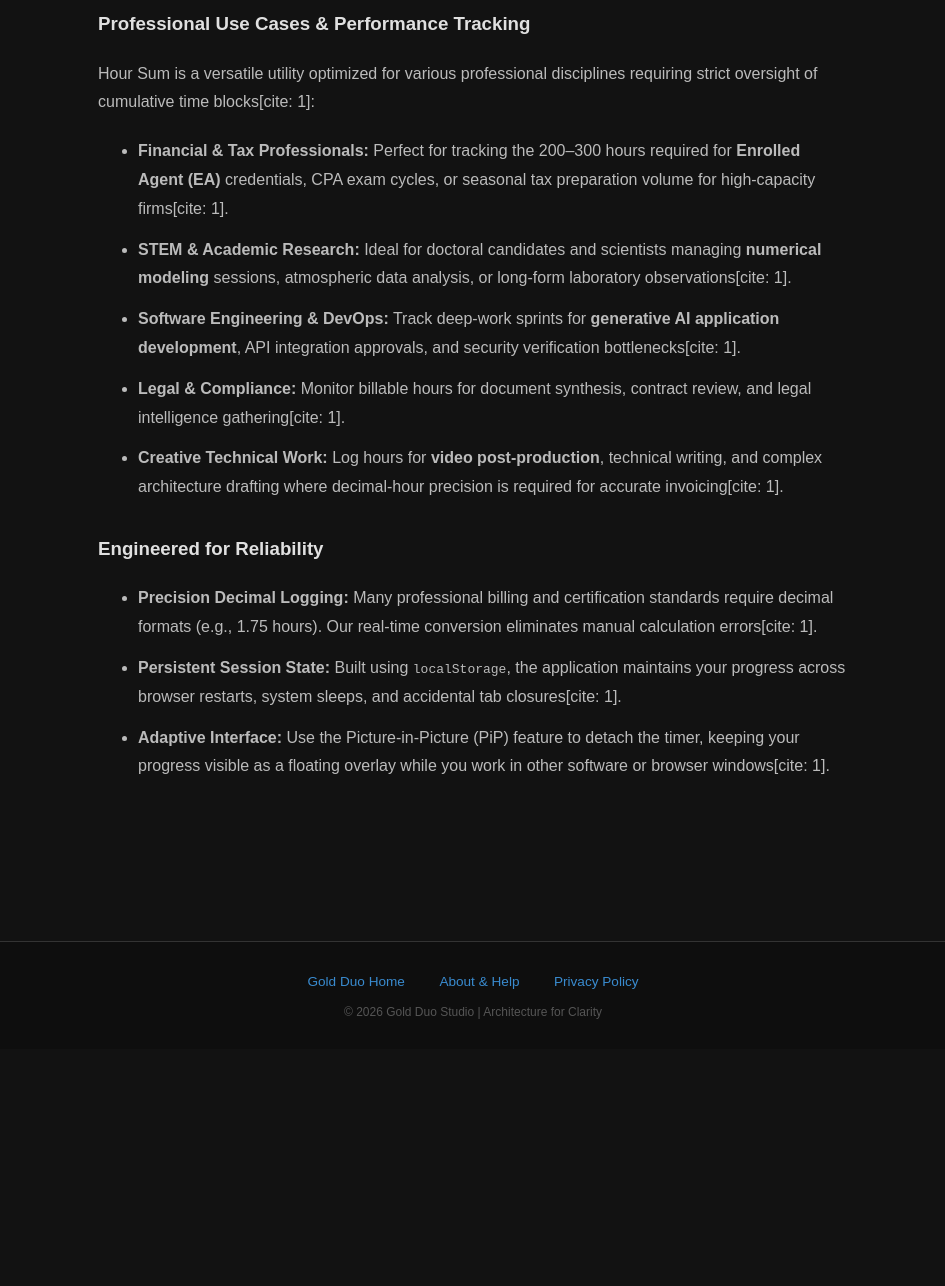
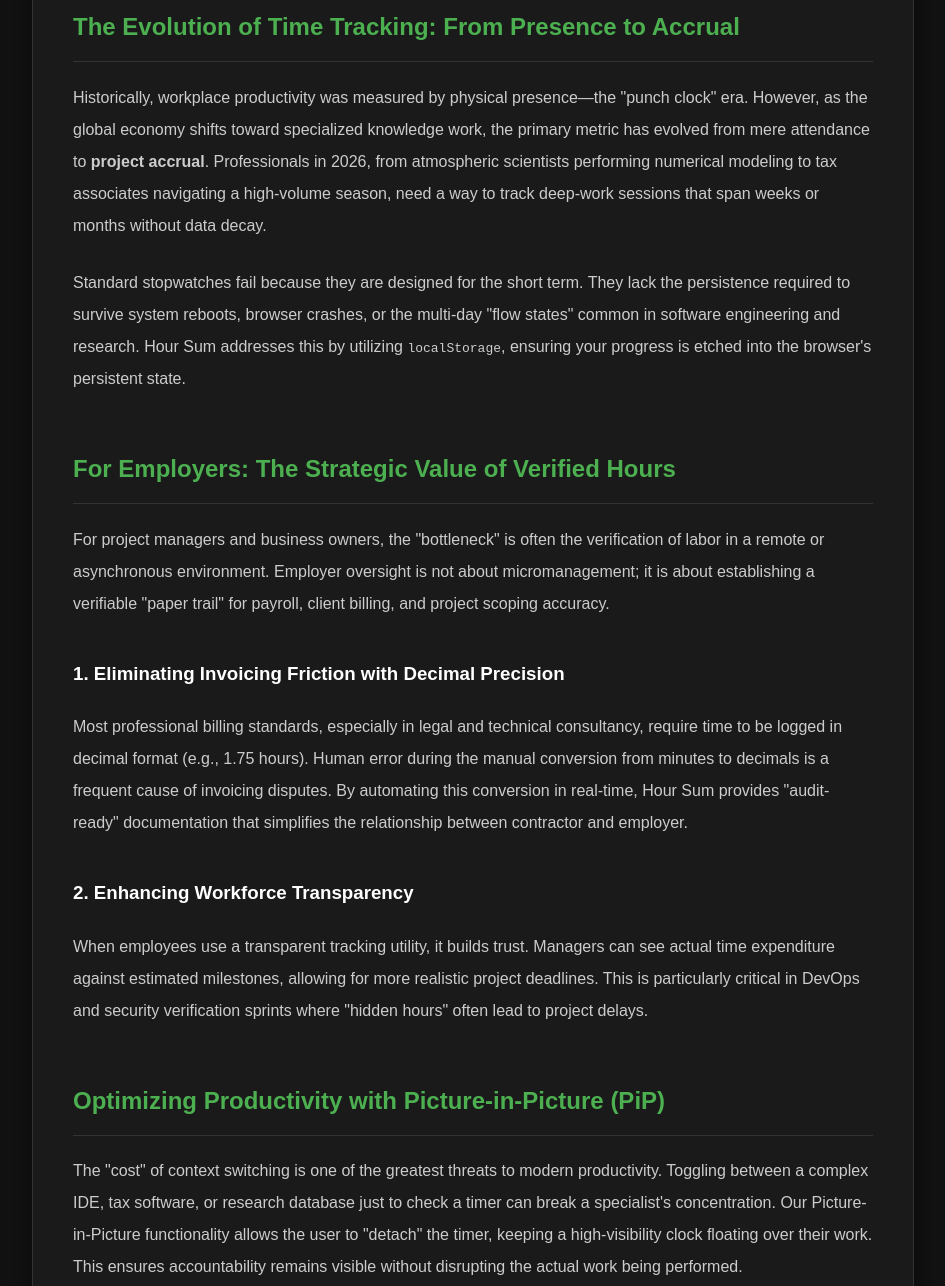
Before and after one commit to goldduotw/hourSum, a website: page index.html in a window 1280 px wide. Shown: the part 960-2246 px from the top of the page, without its empty margins (167-1112 px from the left). Before the commit the page ends 2059 px from the top, so only its background shows below. Drawn offline with Linux system fonts and the light colour scheme.

Commit message:
Add AdSense essential pages and update index structure

```diff
--- a/index.html
+++ b/index.html
@@ -3,79 +3,8 @@
 <head>
     <meta charset="UTF-8">
     <meta name="viewport" content="width=device-width, initial-scale=1.0">
-    <title>Hour Sum | Professional Project Accrual & Study Tracker</title>
+    <title>Hour Sum | The Science of Project Accrual & Workforce Transparency</title>
     <link rel="stylesheet" href="styles.css">
-    <style>
-        /* Essential layout adjustments for content depth */
-        body {
-            flex-direction: column;
-            overflow-y: auto;
-            height: auto;
-            padding: 50px 0;
-        }
-
-        #app {
-            margin-bottom: 60px;
-            flex-shrink: 0;
-        }
-
-        .info-section {
-            max-width: 750px;
-            text-align: left;
-            margin: 0 auto 80px;
-            padding: 20px;
-            line-height: 1.8;
-            color: #bbb;
-        }
-
-        .info-section h2 {
-            color: #4caf50;
-            border-bottom: 1px solid #333;
-            padding-bottom: 10px;
-            margin-top: 40px;
-        }
-
-        .info-section h3 {
-            color: #e0e0e0;
-            margin-top: 30px;
-        }
-
-        .info-section p, .info-section ul {
-            margin-bottom: 20px;
-        }
-
-        .info-section li {
-            margin-bottom: 12px;
-        }
-
-        footer {
-            margin-top: 40px;
-            text-align: center;
-            border-top: 1px solid #333;
-            padding: 30px 0;
-            width: 100%;
-            background: rgba(0,0,0,0.2);
-        }
-
-        footer a {
-            color: #44aaff;
-            text-decoration: none;
-            font-size: 0.85rem;
-            margin: 0 15px;
-            opacity: 0.8;
-        }
-
-        footer a:hover {
-            text-decoration: underline;
-            opacity: 1;
-        }
-
-        .copyright {
-            color: #555;
-            font-size: 0.75rem;
-            margin-top: 15px;
-        }
-    </style>
 </head>
 <body>
     <div id="app">
@@ -96,30 +25,41 @@
         </div>
     </div>
 
-    <section class="info-section">
-        <h2>Mastering Long-Term Project Accrual</h2>
-        <p>Whether you are a researcher tracking laboratory hours, a developer logging side-project milestones, or a student preparing for professional certifications, managing "Deep Work" requires more than a simple stopwatch. <strong>Hour Sum</strong> is engineered for precision over the long haul[cite: 1].</p>
+    <article class="article-container">
+        <h1>The Architecture of Accountability: Mastering Project Accrual in the Modern Workforce</h1>
+        <p class="lead-text">In an era of distributed teams and complex technical consultancy, the bridge between effort and results is transparency. Hour Sum is engineered to provide that bridge with scientific precision.</p>
 
-        <h3>Why Project Accrual Matters</h3>
-        <p>Standard timers are designed for short bursts—minutes and seconds. In contrast, professional growth often requires tracking hundreds of hours across weeks or months. Hour Sum provides a persistent record of your cumulative effort, allowing you to stay focused on the work rather than the math[cite: 1].</p>
+        <h2>The Evolution of Time Tracking: From Presence to Accrual</h2>
+        <p>Historically, workplace productivity was measured by physical presence—the "punch clock" era. However, as the global economy shifts toward specialized knowledge work, the primary metric has evolved from mere attendance to <strong>project accrual</strong>. Professionals in 2026, from atmospheric scientists performing numerical modeling to tax associates navigating a high-volume season, need a way to track deep-work sessions that span weeks or months without data decay.</p>
 
-        <h3>Professional Use Cases & Performance Tracking</h3>
-        <p>Hour Sum is a versatile utility optimized for various professional disciplines requiring strict oversight of cumulative time blocks[cite: 1]:</p>
-        <ul>
-            <li><strong>Financial & Tax Professionals:</strong> Perfect for tracking the 200–300 hours required for <strong>Enrolled Agent (EA)</strong> credentials, CPA exam cycles, or seasonal tax preparation volume for high-capacity firms[cite: 1].</li>
-            <li><strong>STEM & Academic Research:</strong> Ideal for doctoral candidates and scientists managing <strong>numerical modeling</strong> sessions, atmospheric data analysis, or long-form laboratory observations[cite: 1].</li>
-            <li><strong>Software Engineering & DevOps:</strong> Track deep-work sprints for <strong>generative AI application development</strong>, API integration approvals, and security verification bottlenecks[cite: 1].</li>
-            <li><strong>Legal & Compliance:</strong> Monitor billable hours for document synthesis, contract review, and legal intelligence gathering[cite: 1].</li>
-            <li><strong>Creative Technical Work:</strong> Log hours for <strong>video post-production</strong>, technical writing, and complex architecture drafting where decimal-hour precision is required for accurate invoicing[cite: 1].</li>
-        </ul>
+        <p>Standard stopwatches fail because they are designed for the short term. They lack the persistence required to survive system reboots, browser crashes, or the multi-day "flow states" common in software engineering and research. Hour Sum addresses this by utilizing <code>localStorage</code>, ensuring your progress is etched into the browser's persistent state.</p>
 
-        <h3>Engineered for Reliability</h3>
-        <ul>
-            <li><strong>Precision Decimal Logging:</strong> Many professional billing and certification standards require decimal formats (e.g., 1.75 hours). Our real-time conversion eliminates manual calculation errors[cite: 1].</li>
-            <li><strong>Persistent Session State:</strong> Built using <code>localStorage</code>, the application maintains your progress across browser restarts, system sleeps, and accidental tab closures[cite: 1].</li>
-            <li><strong>Adaptive Interface:</strong> Use the Picture-in-Picture (PiP) feature to detach the timer, keeping your progress visible as a floating overlay while you work in other software or browser windows[cite: 1].</li>
-        </ul>
-    </section>
+        <h2>For Employers: The Strategic Value of Verified Hours</h2>
+        <p>For project managers and business owners, the "bottleneck" is often the verification of labor in a remote or asynchronous environment. Employer oversight is not about micromanagement; it is about establishing a verifiable "paper trail" for payroll, client billing, and project scoping accuracy.</p>
+
+        <h3>1. Eliminating Invoicing Friction with Decimal Precision</h3>
+        <p>Most professional billing standards, especially in legal and technical consultancy, require time to be logged in decimal format (e.g., 1.75 hours). Human error during the manual conversion from minutes to decimals is a frequent cause of invoicing disputes. By automating this conversion in real-time, Hour Sum provides "audit-ready" documentation that simplifies the relationship between contractor and employer.</p>
+
+        <h3>2. Enhancing Workforce Transparency</h3>
+        <p>When employees use a transparent tracking utility, it builds trust. Managers can see actual time expenditure against estimated milestones, allowing for more realistic project deadlines. This is particularly critical in DevOps and security verification sprints where "hidden hours" often lead to project delays.</p>
+
+        <h2>Optimizing Productivity with Picture-in-Picture (PiP)</h2>
+        <p>The "cost" of context switching is one of the greatest threats to modern productivity. Toggling between a complex IDE, tax software, or research database just to check a timer can break a specialist's concentration. Our Picture-in-Picture functionality allows the user to "detach" the timer, keeping a high-visibility clock floating over their work. This ensures accountability remains visible without disrupting the actual work being performed.</p>
+
+        <h2>Expert Applications Across High-Value Sectors</h2>
+
+        <h3>Taxation, Compliance & Certification</h3>
+        <p>During peak cycles, such as the <strong>2026 tax season</strong>, professionals such as Enrolled Agent (EA) candidates must track 200–300 hours of rigorous study and prep. In these high-stakes environments, losing track of time logs can mean falling short of licensure requirements. Hour Sum acts as a persistent advocate for these professionals, ensuring every minute of study is captured with decimal accuracy.</p>
+
+        <h3>STEM & Technical Consultancy</h3>
+        <p>In fields like Atmospheric Science and Data Science, practitioners often manage compute-heavy sessions for global climate modeling or generative AI application development. These processes can run for hours or days, requiring a tracking tool that is as technically robust as the work itself. Hour Sum provides the scientific precision needed to log these technical milestones without the overhead of enterprise-level software suites.</p>
+
+        <h3>Strategic Project Management & SaaS Development</h3>
+        <p>From identifying API integration bottlenecks to managing security verification approvals, project managers utilize Hour Sum to monitor the "actual" time expenditure of high-level technical tasks. This data is invaluable for small businesses and technical consultants who need to prove the complexity of their work to stakeholders and clients.</p>
+
+        <h2>Conclusion: Engineering a Standard of Professional Clarity</h2>
+        <p>At <strong>Gold Duo</strong>, we believe that tools should act as a precise advocate for the end user. Hour Sum represents a commitment to accountability and clarity. By merging scientific precision with practical workforce utility, we ensure that every hour of professional effort is counted, verified, and valued. Whether you are an individual pursuing a professional certificate or a manager overseeing a technical team, Hour Sum is your partner in precision.</p>
+    </article>
 
     <footer>
         <a href="https://goldduo.com">Gold Duo Home</a>
@@ -128,7 +68,6 @@
         <div class="copyright">&copy; 2026 Gold Duo Studio | Architecture for Clarity</div>
     </footer>
 
-    <!-- Hidden elements for PiP functionality -->
     <canvas id="pip-canvas" width="300" height="200" style="display:none;"></canvas>
     <video id="pip-video" autoplay muted style="display:none;"></video>
 
--- a/styles.css
+++ b/styles.css
@@ -6,19 +6,29 @@
     --reset: #f44336;
 }
 
+/* Base Layout */
 body {
     margin: 0;
     font-family: sans-serif;
     background-color: var(--bg);
     color: var(--text);
     display: flex;
-    justify-content: center;
+    flex-direction: column;
     align-items: center;
-    height: 100vh;
-    overflow: hidden;
+    justify-content: flex-start; /* Changed to allow scrolling */
+    min-height: 100vh;
+    padding-top: 50px;
+    overflow-x: hidden;
+    overflow-y: auto;
 }
 
-#app { text-align: center; width: 100%; max-width: 500px; }
+/* Application Container */
+#app {
+    text-align: center;
+    width: 100%;
+    max-width: 500px;
+    margin-bottom: 80px;
+}
 
 #title-input {
     background: transparent;
@@ -42,9 +52,63 @@
     font-style: italic;
 }
 
+/* Buttons */
 .btn { padding: 12px 24px; font-size: 1rem; border-radius: 8px; cursor: pointer; border: none; font-weight: bold; margin: 5px; }
 .primary { background: var(--accent); color: white; }
 .secondary { background: var(--pause); color: white; }
 .danger { background: var(--reset); color: white; }
 .link { background: transparent; color: #44aaff; text-decoration: underline; margin-top: 20px; }
 .hidden { display: none !important; }
+
+/* Article Styling for AdSense */
+.article-container {
+    max-width: 800px;
+    text-align: left;
+    margin: 0 auto 100px;
+    padding: 40px;
+    line-height: 2.0;
+    color: #cccccc;
+    background: #1a1a1a;
+    border-radius: 16px;
+    box-shadow: 0 10px 30px rgba(0,0,0,0.5);
+    border: 1px solid #333;
+}
+
+.article-container h1 { color: var(--accent); font-size: 2.2rem; margin-bottom: 1rem; }
+.article-container h2 { color: var(--accent); border-bottom: 1px solid #333; padding-bottom: 10px; margin-top: 50px; }
+.article-container h3 { color: #ffffff; margin-top: 35px; }
+.article-container p, .article-container ul { margin-bottom: 25px; }
+.article-container li { margin-bottom: 15px; }
+
+.lead-text {
+    font-size: 1.2rem;
+    color: #eee;
+    font-style: italic;
+    border-left: 4px solid var(--accent);
+    padding-left: 20px;
+}
+
+/* Footer Navigation */
+footer {
+    margin-top: 60px;
+    text-align: center;
+    border-top: 1px solid #333;
+    padding: 40px 0;
+    width: 100%;
+    background: #000;
+}
+
+footer a {
+    color: #44aaff;
+    text-decoration: none;
+    font-size: 0.9rem;
+    margin: 0 15px;
+}
+
+footer a:hover { text-decoration: underline; }
+
+.copyright {
+    color: #555;
+    font-size: 0.75rem;
+    margin-top: 15px;
+}
```
